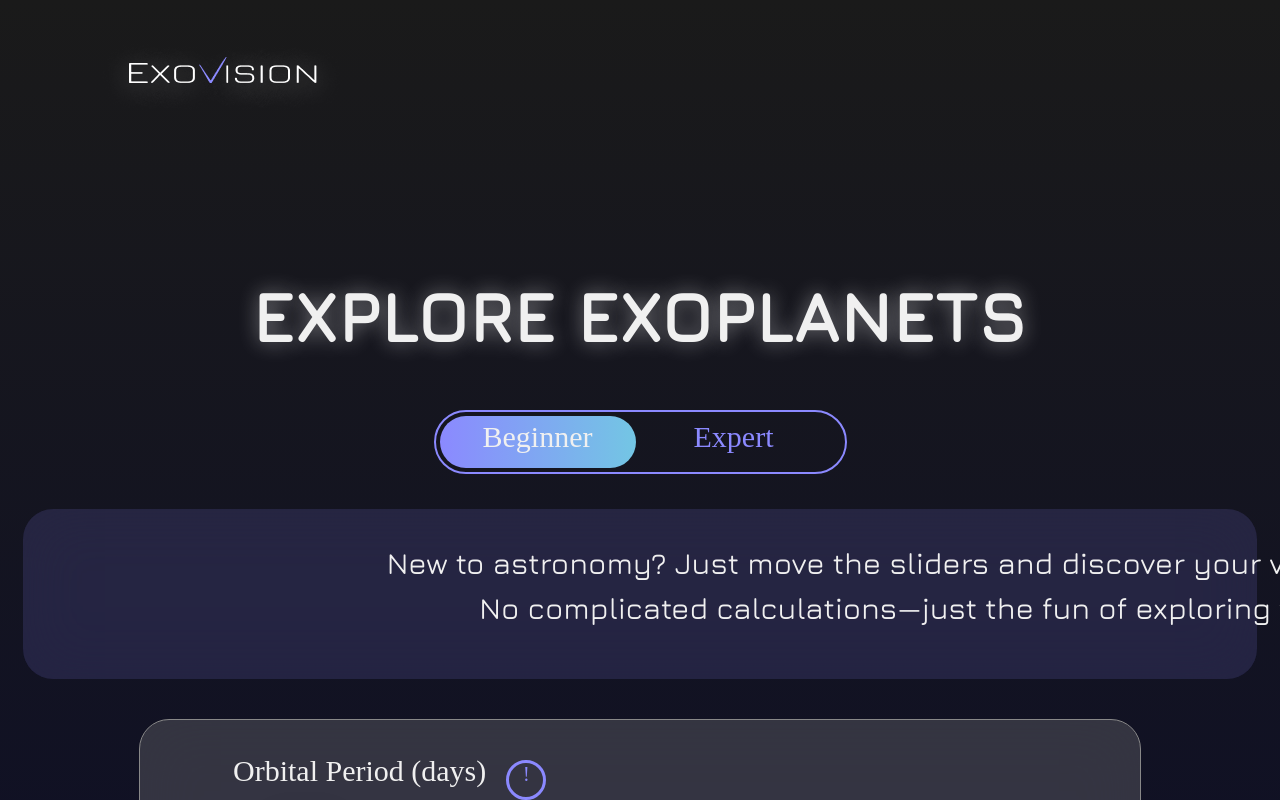
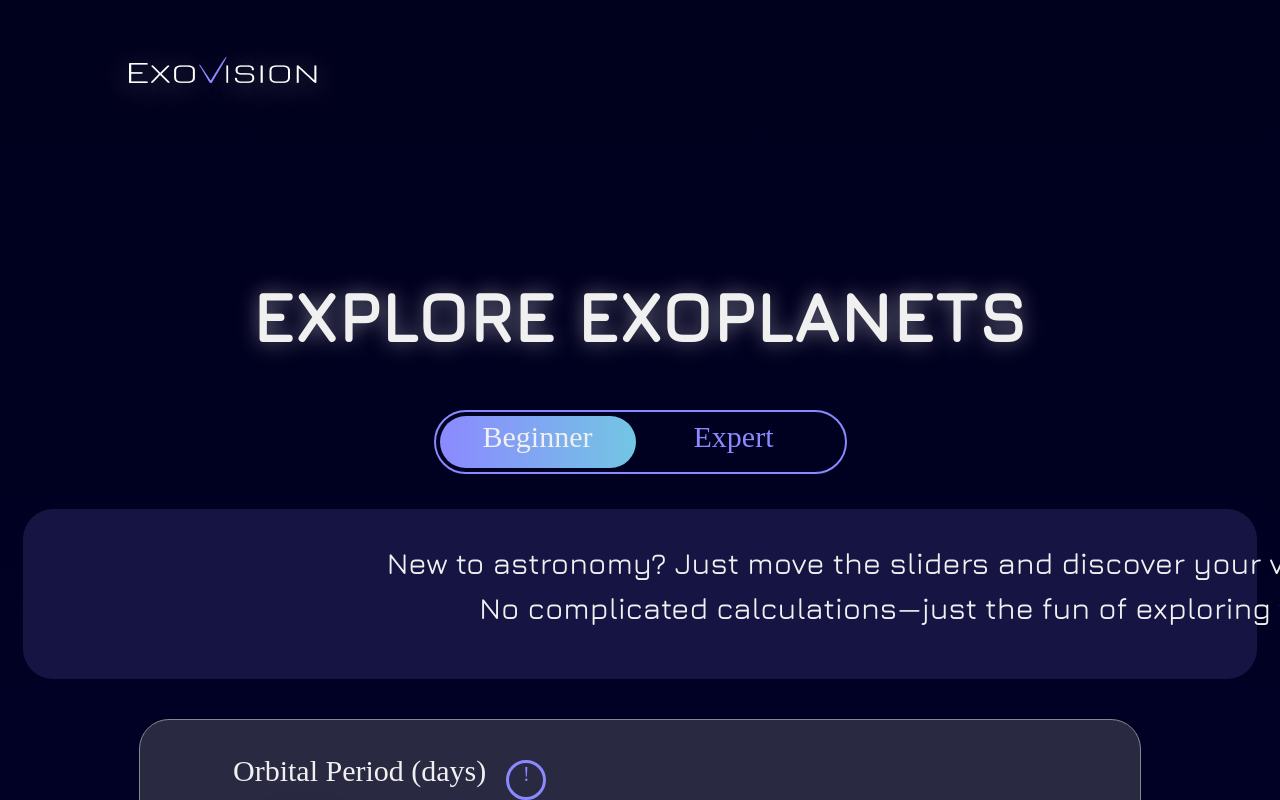
Before and after one commit to Exo-Vision/ExoVision-Frontend, a React (Create React App) app in the folder exovision/: page /begin in a window 1280 px wide. Shown: the top 800 px of the page. Built offline with nearby package versions, Linux system fonts and the light colour scheme; a web font is replaced by a local one.

Commit message:
Fix: 배경 그라데이션 수정

```diff
--- a/exovision/src/pages/Beginner.css
+++ b/exovision/src/pages/Beginner.css
@@ -1,5 +1,5 @@
 .BeginnerBody{
-    background: linear-gradient(180deg, #1A1A1A 0%, #000235 100%);
+    background: linear-gradient(180deg, #00011C 0%, #000235 100%);
     width: 100vw;
     padding-bottom: 140px;
 }
```
